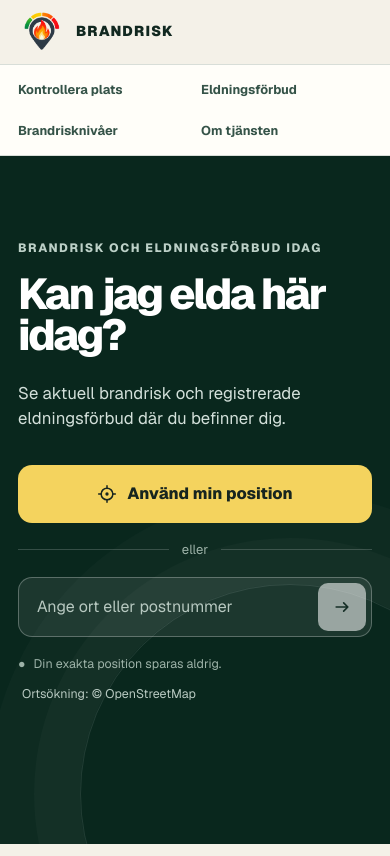
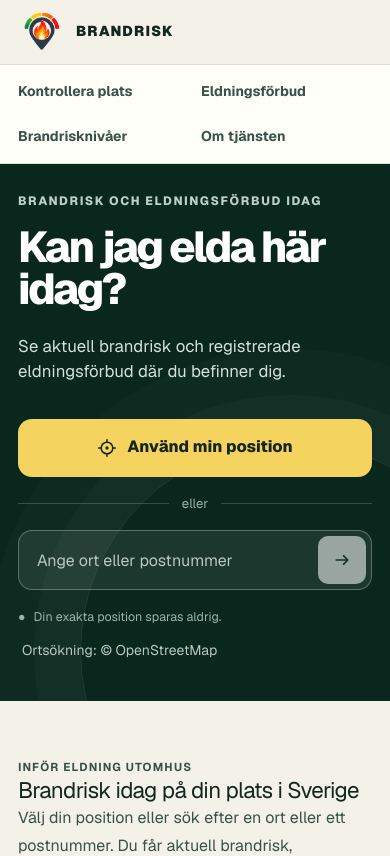
Before and after one commit to uncl3rik/brandriskO, a Next.js app: page / in a window 390 px wide. Shown: the top 856 px of the page. Built offline with nearby package versions, Linux system fonts and the light colour scheme.

Commit message:
Improve mobile layouts and browser request compatibility

```diff
--- a/src/app/globals.css
+++ b/src/app/globals.css
@@ -70,6 +70,10 @@ button:focus-visible, input:focus-visible, a:focus-visible { outline: 3px solid
 .place-label h1 { font-size: clamp(1.35rem, 5vw, 2rem); margin: 0 0 4px; letter-spacing: -.03em; }
 .place-label p { color: #aebfb7; margin: 0; font-size: .88rem; }
 .change-button { color: white; background: transparent; border: 1px solid rgba(255,255,255,.3); border-radius: 999px; padding: 9px 14px; font-weight: 650; cursor: pointer; white-space: nowrap; }
+.change-button { min-height: 44px; }
+.place-label, .place-label > div, .prohibition-card > div, .risk-grid > div { min-width: 0; }
+.place-label > svg, .source-link > svg { flex-shrink: 0; }
+.place-label h1, .place-options button, .article-body, .article-header, .weather-note { overflow-wrap: anywhere; }
 .risk-grid { display: grid; grid-template-columns: 200px 1fr; gap: 36px; align-items: center; }
 .risk-number { font-family: var(--font-geist-mono), monospace; font-size: clamp(6.5rem, 22vw, 10rem); line-height: .8; letter-spacing: -.1em; color: var(--risk-color); }
 .risk-number.no-data { font-size: 5rem; letter-spacing: -.06em; }
@@ -158,14 +162,32 @@ button:focus-visible, input:focus-visible, a:focus-visible { outline: 3px solid
   .authority-note { display: none; } .site-header { height: 64px; }
   .landing { padding-top: 28px; }
   .site-nav-inner { display: grid; grid-template-columns: 1fr 1fr; gap: 0 12px; padding: 4px 0; }
-  .site-nav a { font-size: .8rem; padding: 11px 0; }
+  .site-nav a { font-size: .875rem; padding: 12px 0; min-height: 44px; display: flex; align-items: center; }
   .guide-grid { grid-template-columns: 1fr; }
   .article-header { padding-top: 20px; }
   .breadcrumbs { margin-bottom: 28px; }
   .article-check, .guide-card, .article-definitions { padding: 20px; }
-  .result-hero { padding-top: 18px; } .place-row { margin-bottom: 33px; }
+  .landing { min-height: auto; padding-bottom: 40px; }
+  .result-hero { padding-top: 18px; } .place-row { margin-bottom: 24px; flex-wrap: wrap; gap: 14px; }
+  .place-label { flex: 1 1 220px; }
+  .place-row .change-button { flex: 0 0 auto; }
+  .prohibition-card { grid-template-columns: 1fr; padding: 20px; }
+  .section-head { flex-wrap: wrap; gap: 8px; }
+  .source-link, .guide-card > a, .footer-links a { min-height: 44px; align-items: center; }
+  .guide-card > a, .footer-links a { display: inline-flex; }
+  .source-link { font-size: .95rem; }
+  .section { margin-top: 32px; }
+  .weather-card { padding: 20px; }
+  .checked, .weather-note { font-size: .875rem; line-height: 1.6; }
   .risk-grid { grid-template-columns: 118px 1fr; gap: 20px; } .risk-number { font-size: 6.8rem; } .risk-title { font-size: 1.5rem; } .risk-scale { margin-top: 18px; }
-  .forecast-list { overflow-x: auto; grid-template-columns: repeat(5, minmax(120px, 1fr)); }
+  .forecast-list { grid-template-columns: 1fr; }
+  .forecast-day { display: grid; grid-template-columns: minmax(0, 1fr) 38px minmax(0, 1.2fr); align-items: center; gap: 10px; border-right: 0; border-bottom: 1px solid var(--line); padding: 14px; }
+  .forecast-day:last-child { border-bottom: 0; }
+  .forecast-day details { grid-column: 1 / -1; margin: 0; }
+  .forecast-day summary { min-height: 44px; padding-top: 12px; font-size: .95rem; }
+  .forecast-day details p { line-height: 1.6; }
+  .forecast-level { margin: 0; }
+  .forecast-name, .forecast-day time { font-size: .875rem; }
   .explain-grid { grid-template-columns: 1fr; gap: 22px; } .site-footer { flex-direction: column; gap: 8px; }
 }
 @media (prefers-reduced-motion: reduce) {
--- a/src/components/BrandriskApp.tsx
+++ b/src/components/BrandriskApp.tsx
@@ -3,6 +3,7 @@
 import { useEffect, useRef, useState, type ReactNode } from "react";
 import { FireResult } from "@/components/FireResult";
 import { LocationSearch } from "@/components/LocationSearch";
+import { requestTimeout } from "@/lib/request-timeout";
 import type { FireStatus, GeocodeResult, PlaceKind } from "@/lib/types";
 
 type Mode = "landing" | "loading" | "result";
@@ -30,8 +31,9 @@ export function BrandriskApp({ initialQuery, initialLocation, children }: { init
     selected.current = location;
     setMatches([]);
     setMode("loading"); setError(null); setLoadingText(location.name ? `Hämtar brandrisk för ${location.name}…` : "Hämtar brandrisk för din plats…");
+    const timeout = requestTimeout(15000);
     try {
-      const response = await fetch("/api/status", { method: "POST", headers: { "Content-Type": "application/json" }, body: JSON.stringify({ lat: location.latitude, lon: location.longitude, name: location.name }), cache: "no-store", signal: AbortSignal.timeout(15000) });
+      const response = await fetch("/api/status", { method: "POST", headers: { "Content-Type": "application/json" }, body: JSON.stringify({ lat: location.latitude, lon: location.longitude, name: location.name }), cache: "no-store", signal: timeout.signal });
       const body = await response.json() as FireStatus | { error?: string };
       if (id !== requestId.current) return;
       if (!response.ok) throw new Error("error" in body ? body.error : undefined);
@@ -46,14 +48,15 @@ export function BrandriskApp({ initialQuery, initialLocation, children }: { init
       if (id !== requestId.current) return;
       setStatus(null);
       setError("Brandriskdata kunde inte hämtas just nu. Försök igen om en stund."); setMode("landing");
-    }
+    } finally { timeout.dispose(); }
   }
 
   async function search(query: string, updateUrl = true) {
     const id = ++requestId.current;
     setMode("loading"); setError(null); setLoadingText(`Söker efter ${query}…`);
+    const timeout = requestTimeout(12000);
     try {
-      const response = await fetch(`/api/geocode?q=${encodeURIComponent(query)}`, { signal: AbortSignal.timeout(12000) });
+      const response = await fetch(`/api/geocode?q=${encodeURIComponent(query)}`, { signal: timeout.signal });
       const body = await response.json() as { results?: GeocodeResult[]; error?: string; code?: string };
       if (id !== requestId.current) return;
       if (!response.ok) {
@@ -70,7 +73,7 @@ export function BrandriskApp({ initialQuery, initialLocation, children }: { init
       if (id !== requestId.current) return;
       const message = reason instanceof Error && reason.message.startsWith("Vi hittade inte") ? reason.message : "Platssökningen kunde inte användas just nu. Försök igen om en stund.";
       setError(message); setMode("landing");
-    }
+    } finally { timeout.dispose(); }
   }
 
   function locate() {
--- a/src/components/LocationSearch.tsx
+++ b/src/components/LocationSearch.tsx
@@ -15,7 +15,7 @@ export function LocationSearch({ busy, onLocate, onSearch }: Props) {
     <div className="divider"><span>eller</span></div>
     <form className="search-form" role="search" onSubmit={submit}>
       <label className="sr-only" htmlFor="place-search">Ange ort eller postnummer</label>
-      <input id="place-search" value={query} onChange={(event) => setQuery(event.target.value)} placeholder="Ange ort eller postnummer" autoComplete="postal-code" inputMode="search" />
+      <input id="place-search" value={query} onChange={(event) => setQuery(event.target.value)} placeholder="Ange ort eller postnummer" autoComplete="postal-code" inputMode="search" enterKeyHint="search" autoCapitalize="none" spellCheck={false} />
       <button className="search-submit" type="submit" aria-label="Sök plats" disabled={busy || !query.trim()}><ArrowIcon /></button>
     </form>
     <p className="privacy-line"><span aria-hidden="true">●</span> Din exakta position sparas aldrig.</p>
--- a/src/components/WeatherCard.tsx
+++ b/src/components/WeatherCard.tsx
@@ -2,6 +2,7 @@
 
 import { useEffect, useState } from "react";
 import type { WeatherSummary } from "@/lib/weather-normalization";
+import { requestTimeout } from "@/lib/request-timeout";
 
 const time = (value: string) => new Intl.DateTimeFormat("sv-SE", { timeZone: "Europe/Stockholm", month: "short", day: "numeric", hour: "2-digit", minute: "2-digit" }).format(new Date(value));
 const value = (n: number | null, unit: string) => n === null ? "Saknas" : `${new Intl.NumberFormat("sv-SE", { maximumFractionDigits: 1 }).format(n)} ${unit}`;
@@ -10,17 +11,19 @@ export function WeatherCard({ latitude, longitude }: { latitude: number; longitu
   const [weather, setWeather] = useState<WeatherSummary | null>(null);
   const [failed, setFailed] = useState(false);
   useEffect(() => {
-    const controller = new AbortController();
+    const timeout = requestTimeout(10000);
+    let active = true;
     async function load() {
       try {
-        const response = await fetch("/api/weather", { method: "POST", headers: { "Content-Type": "application/json" }, body: JSON.stringify({ lat: latitude, lon: longitude }), cache: "no-store", signal: AbortSignal.any([controller.signal, AbortSignal.timeout(10000)]) });
+        const response = await fetch("/api/weather", { method: "POST", headers: { "Content-Type": "application/json" }, body: JSON.stringify({ lat: latitude, lon: longitude }), cache: "no-store", signal: timeout.signal });
         if (!response.ok) throw new Error("Weather unavailable");
         const result: WeatherSummary = await response.json();
-        if (!controller.signal.aborted) setWeather(result);
-      } catch { if (!controller.signal.aborted) setFailed(true); }
+        if (active) setWeather(result);
+      } catch { if (active) setFailed(true); }
+      finally { timeout.dispose(); }
     }
     void load();
-    return () => controller.abort();
+    return () => { active = false; timeout.dispose(); };
   }, [latitude, longitude]);
 
   return <section className="section weather-card" aria-labelledby="weather-heading">
--- /dev/null
+++ b/src/lib/request-timeout.ts
@@ -0,0 +1,9 @@
+// AbortController works in older mobile browsers that lack AbortSignal.any/timeout.
+export function requestTimeout(milliseconds: number) {
+  const controller = new AbortController();
+  const timer = setTimeout(() => controller.abort(), milliseconds);
+  return {
+    signal: controller.signal,
+    dispose() { clearTimeout(timer); controller.abort(); },
+  };
+}
```
Also changed, not shown: 2 other files (tests, documents, lock files or other folders).
